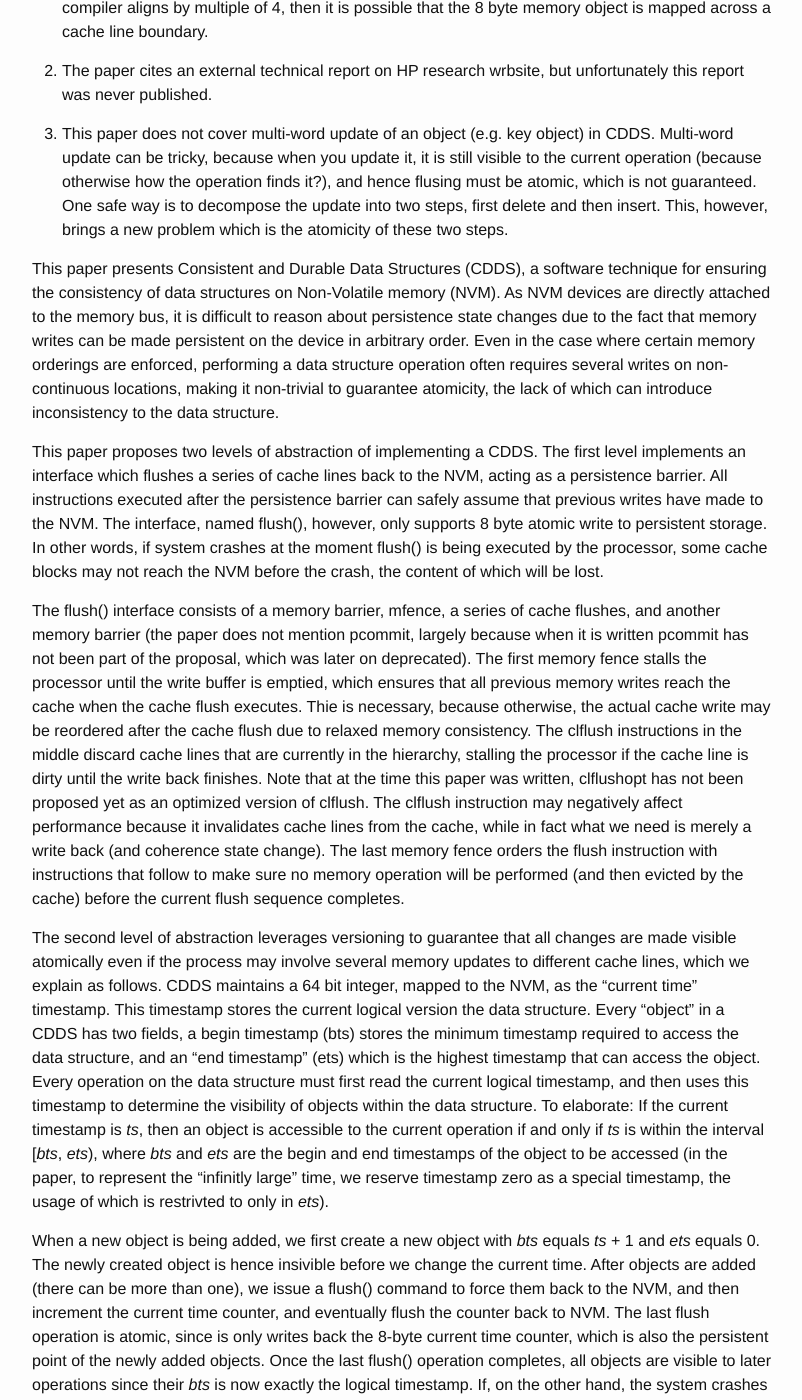
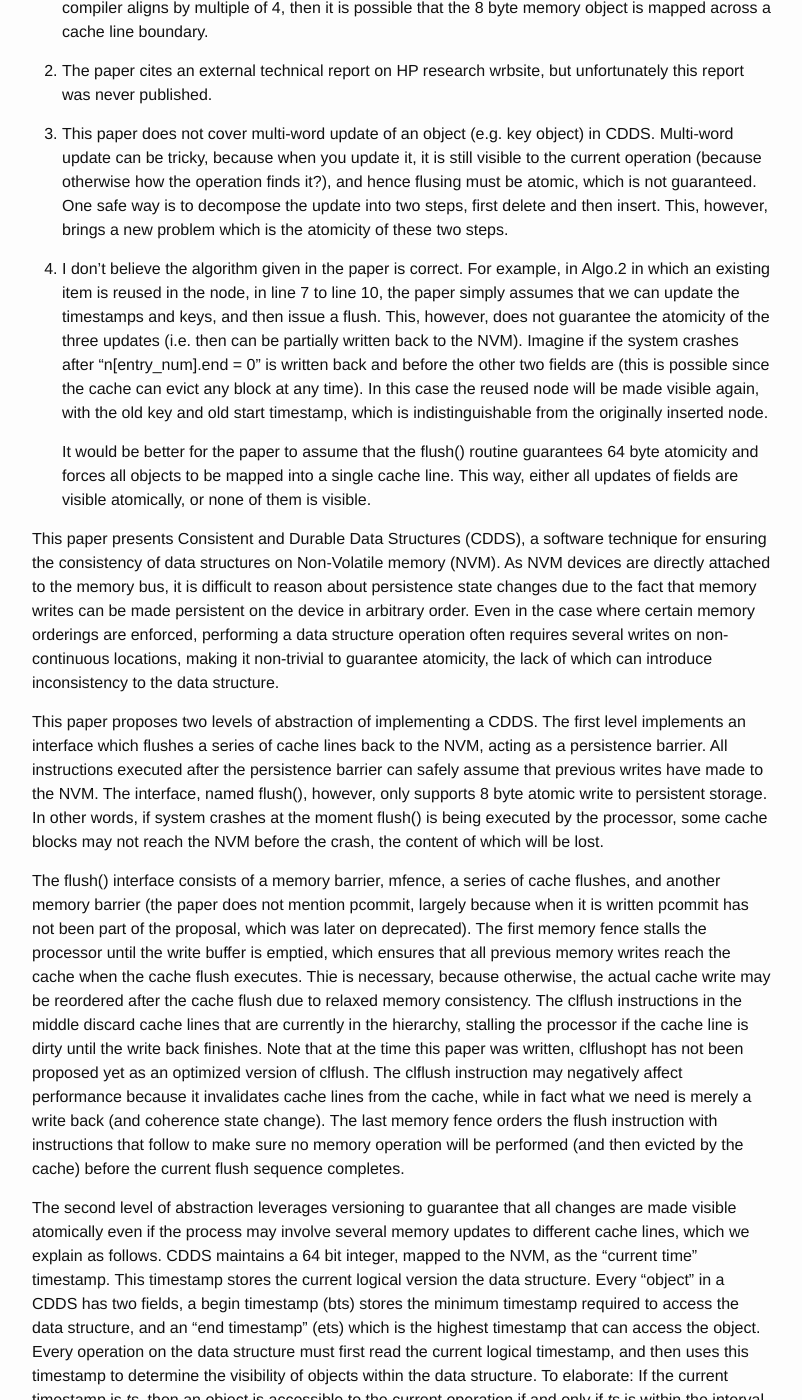
Before and after one commit to wangziqi2013/wangziqi2013.github.io, a Jekyll site: the page built from _posts/2019-08-28-cdds.markdown, in a window 1280 px wide and 1400 px high, scrolled down 799 px. Shown: the whole window, without its empty margins (238-1040 px from the left). Built offline with Jekyll 4.4.1, drawn with Linux system fonts in a browser that asks for light colours; some of the changed text lies outside the part shown.

Commit message:
Adding another lowlight

```diff
--- a/_posts/2019-08-28-cdds.markdown
+++ b/_posts/2019-08-28-cdds.markdown
@@ -32,6 +32,18 @@ version_mgmt:
    because when you update it, it is still visible to the current operation (because otherwise how the operation finds it?),
    and hence flusing must be atomic, which is not guaranteed. One safe way is to decompose the update into two steps, first
    delete and then insert. This, however, brings a new problem which is the atomicity of these two steps.
+
+4. I don't believe the algorithm given in the paper is correct. For example, in Algo.2 in which an existing item is
+   reused in the node, in line 7 to line 10, the paper simply assumes that we can update the timestamps and keys, and then
+   issue a flush. This, however, does not guarantee the atomicity of the three updates (i.e. then can be partially
+   written back to the NVM). Imagine if the system crashes after "n\[entry\_num\].end = 0" is written back and before
+   the other two fields are (this is possible since the cache can evict any block at any time). In this case the reused
+   node will be made visible again, with the old key and old start timestamp, which is indistinguishable from the originally
+   inserted node.
+
+   It would be better for the paper to assume that the flush() routine guarantees 64 byte atomicity and forces all
+   objects to be mapped into a single cache line. This way, either all updates of fields are visible atomically, or none
+   of them is visible.
 
 This paper presents Consistent and Durable Data Structures (CDDS), a software technique for ensuring the consistency
 of data structures on Non-Volatile memory (NVM). As NVM devices are directly attached to the memory bus, it is
@@ -85,4 +97,6 @@ visibility rule, the object is no longer accessible to later operations, because
 equal to the *ets*. If the system crashes, then these objects are still valid, because the current timestamp still
 lies in the [*bts*, *ets*) interval.
 
-Objects can be reused if they have been made invisible by a previous increment of the current timestamp.
+Objects can be reused if they have been made invisible by a previous increment of the current timestamp. The reused
+object is claimed when an operation needs to create a new object (e.g. when inserting into a full B+Tree node but
+this insertion will trigger a node split).
```
